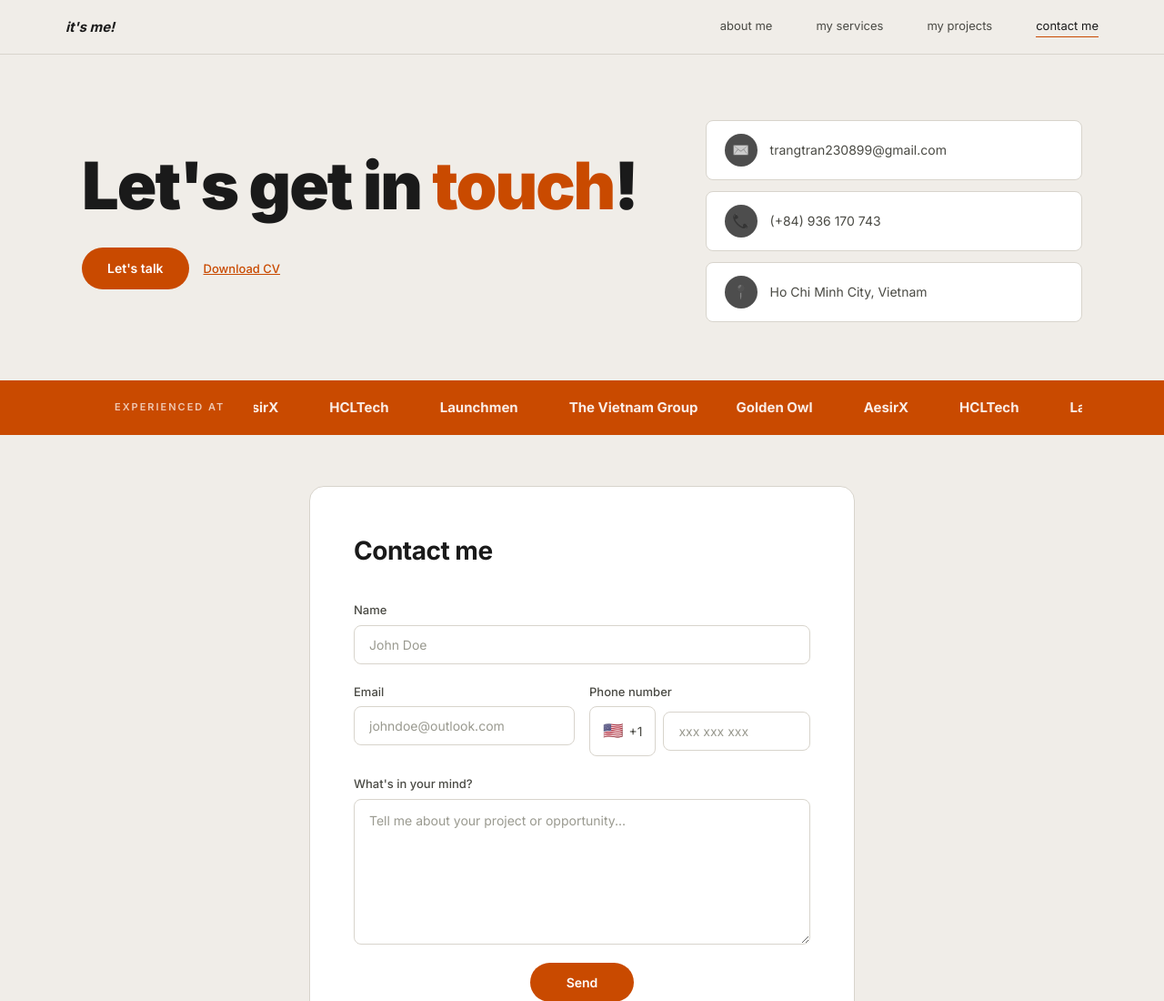
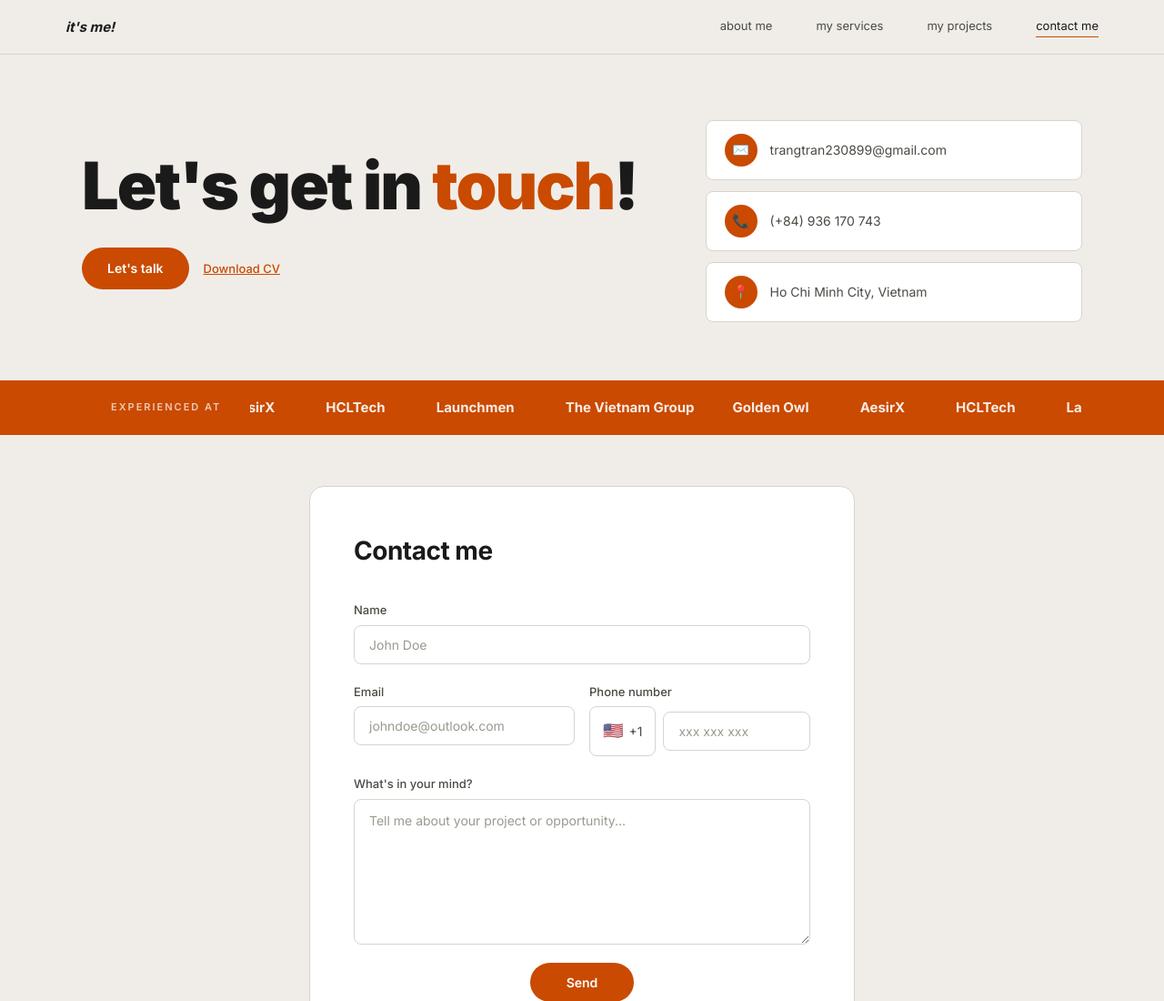
Before and after one commit to trangtran1999/trang-portfolio, a plain HTML site: page contact.html in a window 1280 px wide. Shown: the top 1100 px of the page at 91% size. Drawn offline with Linux system fonts and the light colour scheme.

Commit message:
fix: orange icons and strip label at 32px

```diff
--- a/contact.html
+++ b/contact.html
@@ -160,7 +160,6 @@
       justify-content: center;
       flex-shrink: 0;
       font-size: 15px;
-      filter: brightness(0.8) saturate(0);
     }
 
     /* STRIP */
@@ -185,7 +184,7 @@
       text-transform: uppercase;
       color: rgba(255,255,255,0.7);
       font-weight: 600;
-      padding-left: 36px;
+      padding-left: 32px;
       padding-right: 32px;
       flex-shrink: 0;
       white-space: nowrap;
```
